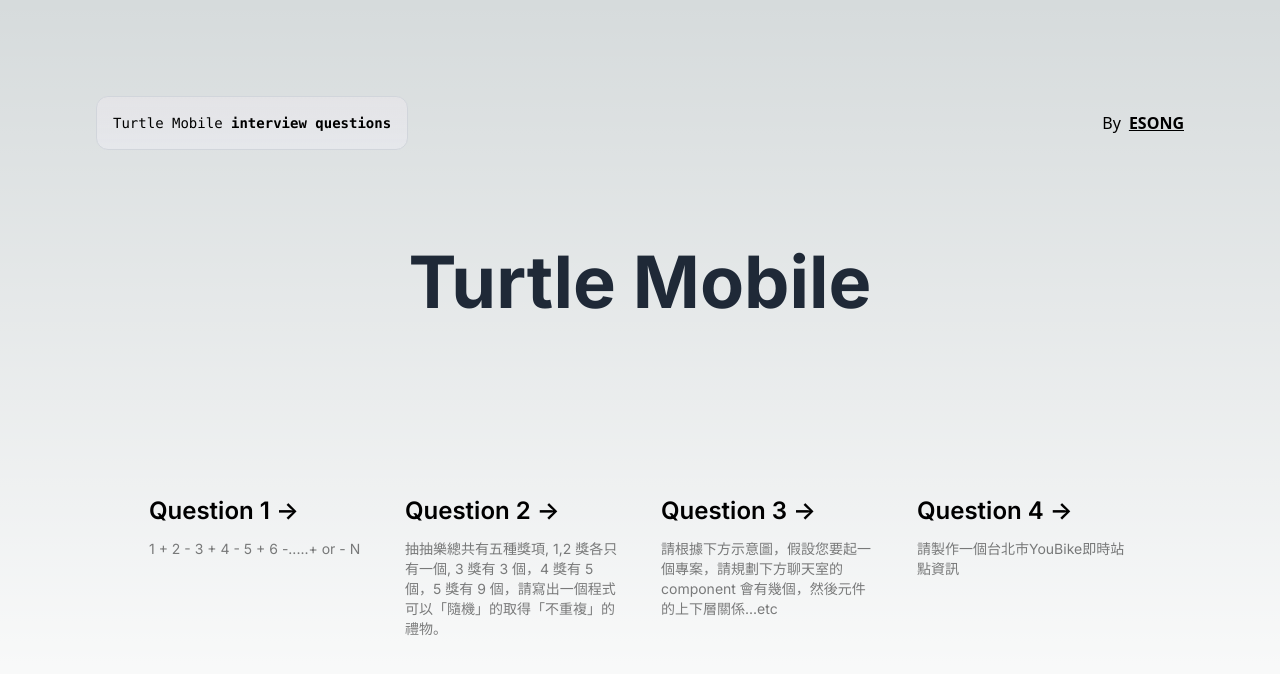
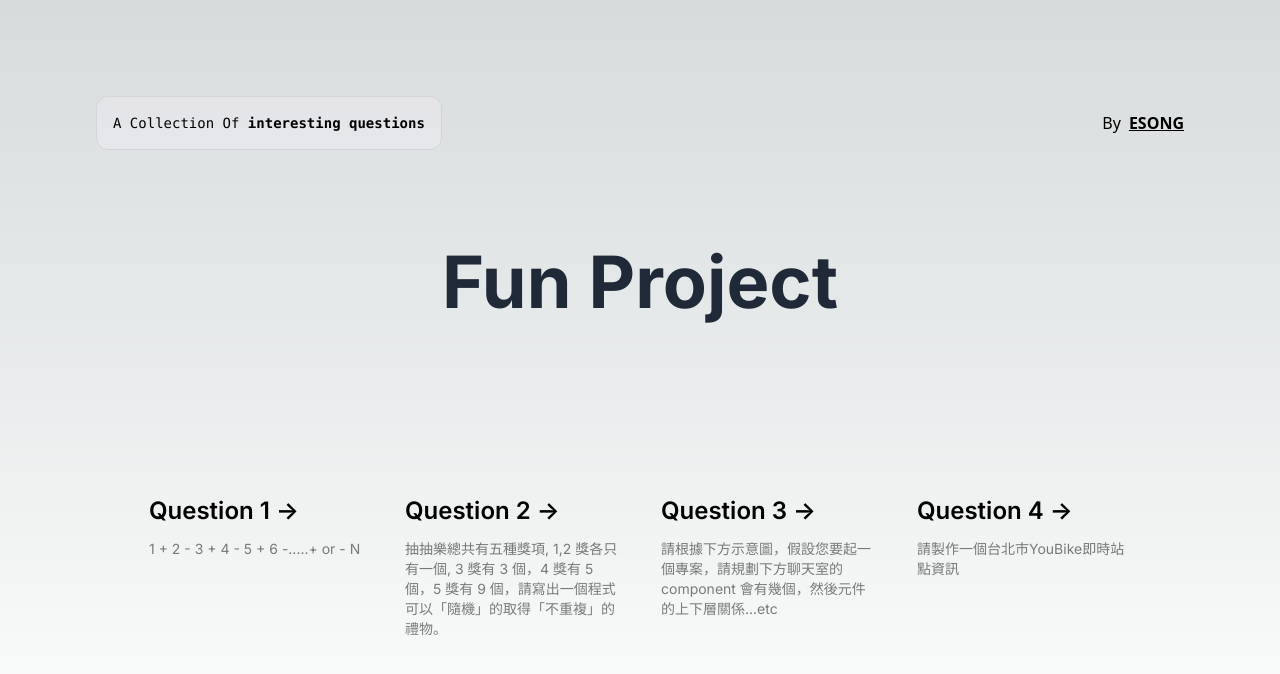
Before and after one commit to bqu6204/fun-project, a Next.js app: page / in a window 1280 px wide. Shown: the top 674 px of the page. Built offline with nearby package versions, Linux system fonts and the light colour scheme.

Commit message:
fix: title change

```diff
--- a/components/header/home/home-nav.tsx
+++ b/components/header/home/home-nav.tsx
@@ -3,8 +3,10 @@
     <div className="lg:flex items-center justify-between lg:px-24 lg:pb-24 pt-24 ">
       <div className="z-10 max-w-5xl w-full items-center justify-between font-mono text-sm lg:flex ">
         <p className="fixed z-10 bg-gray-200 bg-opacity-30 left-0 top-0 flex w-full justify-center border-b border-gray-300 bg-gradient-to-b from-zinc-200 pb-6 pt-8 backdrop-blur-3xl dark:border-neutral-800 dark:bg-zinc-800/30 dark:from-inherit lg:static lg:w-auto  lg:rounded-xl lg:border lg:bg-gray-200 lg:p-4 lg:dark:bg-zinc-800/30">
-          Turtle Mobile
-          <code className="font-mono font-bold">&nbsp;interview questions</code>
+          A Collection Of
+          <code className="font-mono font-bold">
+            &nbsp;interesting questions
+          </code>
         </p>
       </div>
 
--- a/pages/index.tsx
+++ b/pages/index.tsx
@@ -13,7 +13,7 @@
     >
       <div className="relative flex place-items-center before:absolute before:h-[300px] before:w-[480px] before:-translate-x-1/2 before:rounded-full  before:from-white before:to-transparent before:blur-2xl before:content-[''] after:absolute after:-z-20 after:h-[180px] after:w-[240px] after:translate-x-1/3 after:bg-gradient-conic after:from-sky-200 after:via-blue-200 after:blur-2xl after:content-[''] before:dark:bg-gradient-to-br before:dark:from-transparent before:dark:to-blue-700/10 after:dark:from-sky-900 after:dark:via-[#0141ff]/40 before:lg:h-[360px] ">
         <h1 className="text-7xl font-bold text-gray-800 m-auto text-center py-16 lg:py-0">
-          Turtle Mobile
+          Fun Project
         </h1>
       </div>
 
```
